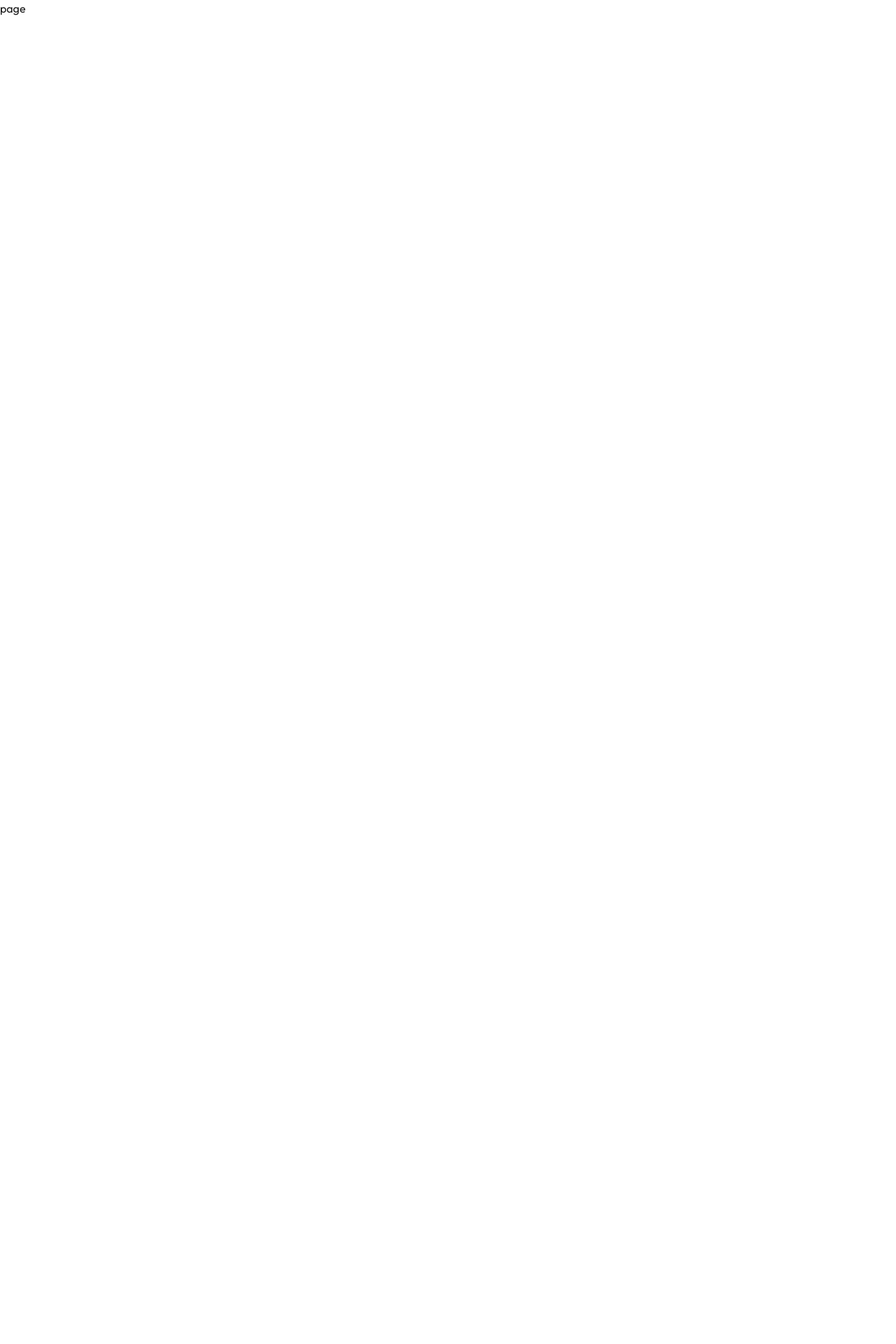
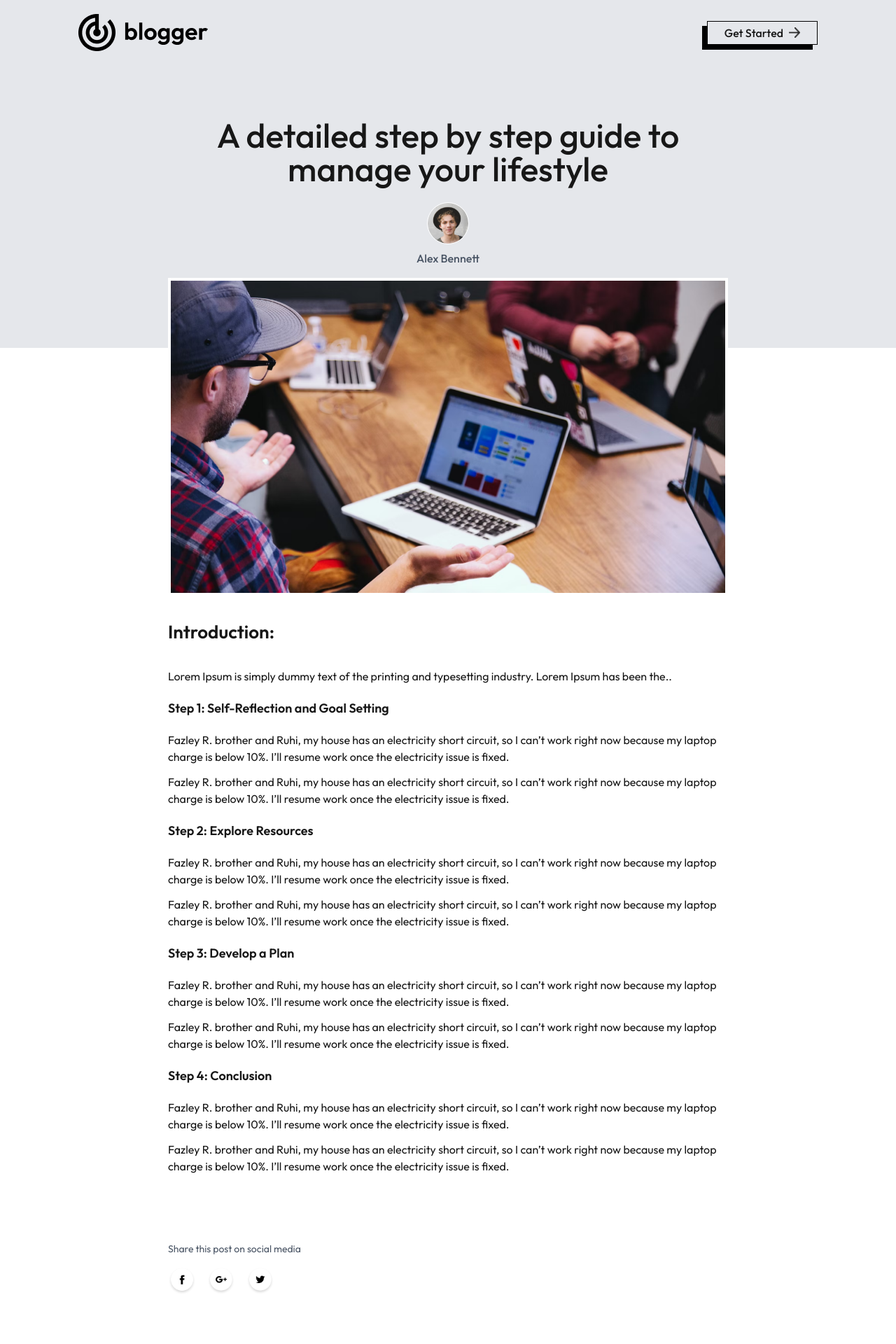
Before and after one commit to Rokib324/Fullstack-Blogging-App, a Next.js app: page /blogs/1 in a window 1280 px wide. Shown: the top 1920 px of the page at 70% size. Before the commit the page ends 800 px from the top, so only its background shows below. Built offline with nearby package versions, Linux system fonts and the light colour scheme.

Commit message:
implement single blogs page

```diff
--- a/app/blogs/[id]/page.jsx
+++ b/app/blogs/[id]/page.jsx
@@ -1,8 +1,70 @@
-import React from 'react'
+"use client"
 
-const page = () => {
-  return (
-    <div>page</div>
+import React, { useEffect, useState } from 'react'
+import { blog_data, assets } from '@/assets/assets'
+import Image from 'next/image'
+import Footer from '@/components/Footer'
+import Link from 'next/link'
+
+const page = ({params}) => {
+
+    const [data, setData] = useState(null);
+
+    const fetchBlogData = async () => {
+        for (let i = 0; i < blog_data.length; i++){
+            if (Number(params.id) === blog_data[i].id){
+                setData(blog_data[i]);
+                console.log(blog_data[i]);
+                break;
+            }
+        }
+    }
+
+    useEffect(() => {
+        fetchBlogData()
+    }, [])
+  return (data ? <>
+    <div className='bg-gray-200 py-5 px-5 md:px-12 lg:px-28'>
+        <div className='flex justify-between items-center'>
+            <Link href='/'>
+            <Image src={assets.logo} alt='logo' width={120} className='w-[130px] sm:w-auto' />
+            </Link>
+            <button className='flex items-center gap-2 font-medium py-1 px-3 sm:px-6 border border-solid border-black shadow-[-7px_7px_0px_#000000]'>Get Started <Image src={assets.arrow} alt='arrow' width={16} height={16} /></button>
+        </div>
+        <div className='text-center my-24'>
+            <h1 className='text-3xl sm:text-5xl font-medium max-w-[740px] m-auto'>{data?.title}</h1>
+            <Image src={data.author_img} alt='author' width={60} height={60} className='rounded-full mx-auto mt-6 border border-white' />
+            <p className='mt-2 font-medium text-gray-600'>{data?.author}</p>
+        </div>
+    </div>
+    <div className='mx-5 max-w-[800px] md:mx-auto mt-[-100px] mb-10'>
+        <Image src={data.image} alt='blog' width={800} height={800} className='w-full border-4 border-white' />
+        <h1 className='my-8 text-[26px] font-semibold'>Introduction:</h1>
+        <p>{data?.description}</p>
+        <h3 className='my-5 text-[18px] font-semibold'>Step 1: Self-Reflection and Goal Setting</h3>
+        <p className='my-3'>Fazley R. brother and Ruhi, my house has an electricity short circuit, so I can’t work right now because my laptop charge is below 10%. I’ll resume work once the electricity issue is fixed.</p>
+        <p className='my-3'>Fazley R. brother and Ruhi, my house has an electricity short circuit, so I can’t work right now because my laptop charge is below 10%. I’ll resume work once the electricity issue is fixed.</p>
+        <h3 className='my-5 text-[18px] font-semibold'>Step 2: Explore Resources</h3>
+        <p className='my-3'>Fazley R. brother and Ruhi, my house has an electricity short circuit, so I can’t work right now because my laptop charge is below 10%. I’ll resume work once the electricity issue is fixed.</p>
+        <p className='my-3'>Fazley R. brother and Ruhi, my house has an electricity short circuit, so I can’t work right now because my laptop charge is below 10%. I’ll resume work once the electricity issue is fixed.</p>
+        <h3 className='my-5 text-[18px] font-semibold'>Step 3: Develop a Plan</h3>
+        <p className='my-3'>Fazley R. brother and Ruhi, my house has an electricity short circuit, so I can’t work right now because my laptop charge is below 10%. I’ll resume work once the electricity issue is fixed.</p>
+        <p className='my-3'>Fazley R. brother and Ruhi, my house has an electricity short circuit, so I can’t work right now because my laptop charge is below 10%. I’ll resume work once the electricity issue is fixed.</p>
+        <h3 className='my-5 text-[18px] font-semibold'>Step 4: Conclusion</h3>
+        <p className='my-3'>Fazley R. brother and Ruhi, my house has an electricity short circuit, so I can’t work right now because my laptop charge is below 10%. I’ll resume work once the electricity issue is fixed.</p>
+        <p className='my-3'>Fazley R. brother and Ruhi, my house has an electricity short circuit, so I can’t work right now because my laptop charge is below 10%. I’ll resume work once the electricity issue is fixed.</p>
+
+        <div className='my-24'>
+            <p className='text-gray-600 text-sm'>Share this post on social media</p>
+            <div className='flex gap-4 mt-4'>
+                <Image src={assets.facebook_icon} alt='facebook' width={40} />
+                <Image src={assets.googleplus_icon} alt='googleplus' width={40} />
+                <Image src={assets.twitter_icon} alt='twitter' width={40} />
+            </div>
+        </div>
+    </div>
+    <Footer />
+    </>: <div>Loading...</div>
   )
 }
 
--- a/components/BlogItem.jsx
+++ b/components/BlogItem.jsx
@@ -1,17 +1,20 @@
 import React from 'react'
 import { blog_data, assets } from '@/assets/assets'
 import Image from 'next/image'
-const BlogItem = ({title, description, category, author, author_img, image}) => {
+import Link from 'next/link'
+const BlogItem = ({title, description, category, author, author_img, image, id}) => {
   return (
     <div className='max-w-[330px] sm:max-w-[300px] bg-white border border-black hover:shadow-[-7px_7px_0px_#000000]'>
+        <Link href={`/blogs/${id}`}>
         <Image src={image} alt='blog' width={400} height={400} className='border-b border-black' />
+        </Link>
         <p className='ml-5 mt-5 text-sm font-medium inline-block bg-black text-white px-2 py-1'>{category}</p>
         <div className='p-5'>
             <h5 className='mb-2 text-lg font-medium tracking-tight text-gray-900'>{title}</h5>
             <p className='mb-3 text-sm text-gray-700 line-clamp-3 tracking-tight'>{description}</p>
-            <div className='inline-flex items-center py-2 font-semibold text-center'>
-                Read More <Image src={assets.arrow} alt='arrow' width={12} className='ml-2 hover:scale-110 transition-all duration-300' />
-            </div>
+            <Link href={`/blogs/${id}`} className='inline-flex items-center py-2 font-semibold text-center hover:scale-110 transition-all duration-300'>
+                Read More <Image src={assets.arrow} alt='arrow' width={12} className='ml-2' />
+            </Link>
         </div>
     </div>
   )
--- a/components/BlogList.jsx
+++ b/components/BlogList.jsx
@@ -19,7 +19,7 @@ const BlogList = () => {
                 if (menu === 'All') return blog
                 return blog.category === menu
             }).map((blog) => (
-                <BlogItem key={blog.id} {...blog} />
+                <BlogItem key={blog.id} id={blog.id} image={blog.image} title={blog.title} description={blog.description} category={blog.category} />
             ))}
         </div>
     </div>
```
